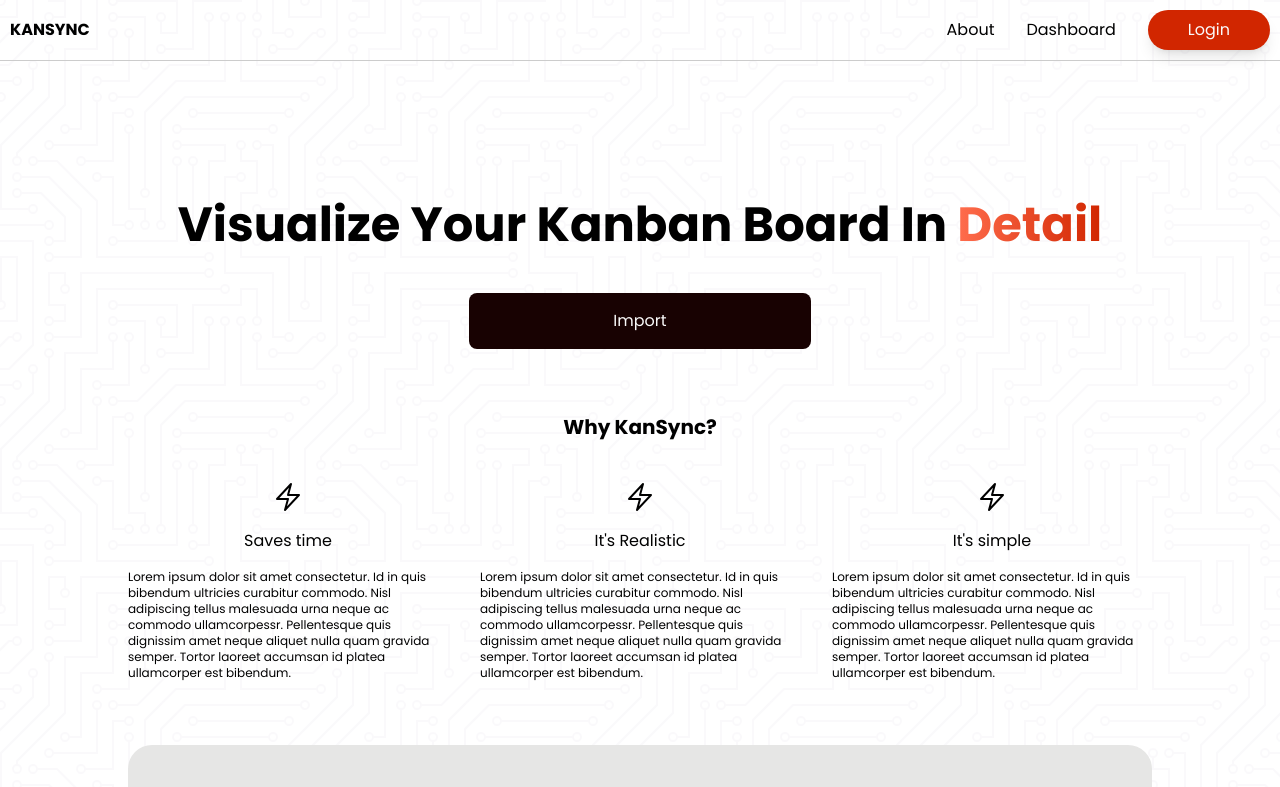
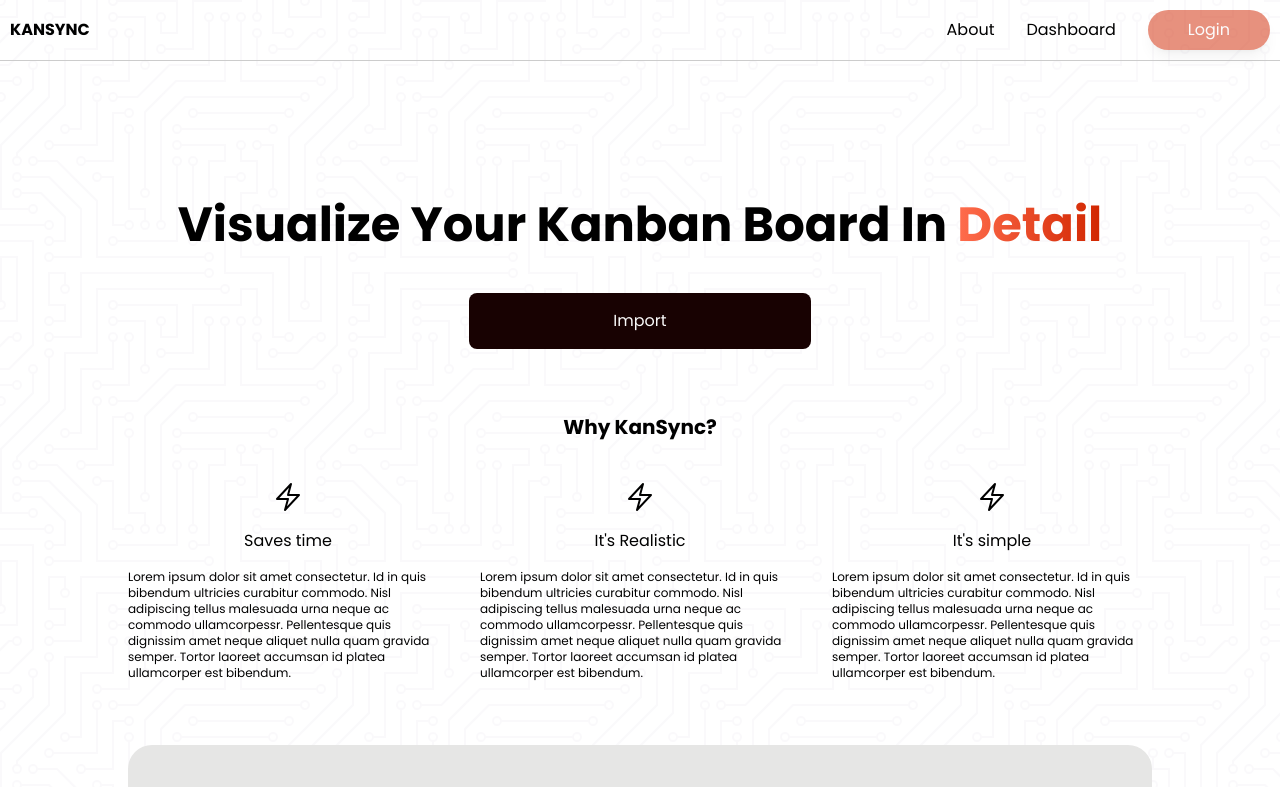
Before and after one commit to KanSync/kansync-portal, a React (Vite) app: page / in a window 1280 px wide. Shown: the top 787 px of the page. Built offline with nearby package versions, Linux system fonts and the light colour scheme; no server answers; what @badgateway/oauth2-client would draw is missing.

Commit message:
Disable login button

```diff
--- a/src/header.tsx
+++ b/src/header.tsx
@@ -72,7 +72,7 @@ const Header = () => {
       >
         <Link to={`/about`}>About</Link>
         <Link to={`/dashboard`}>Dashboard</Link>
-        <JuicyButton className="py-2 px-10 bg-accent" onClick={openModal}>
+        <JuicyButton className="py-2 px-10 bg-accent opacity-50 cursor-not-allowed" /*onClick={openModal}*/>
           Login
         </JuicyButton>
         <Transition appear show={isOpen} as={Fragment}>
```
